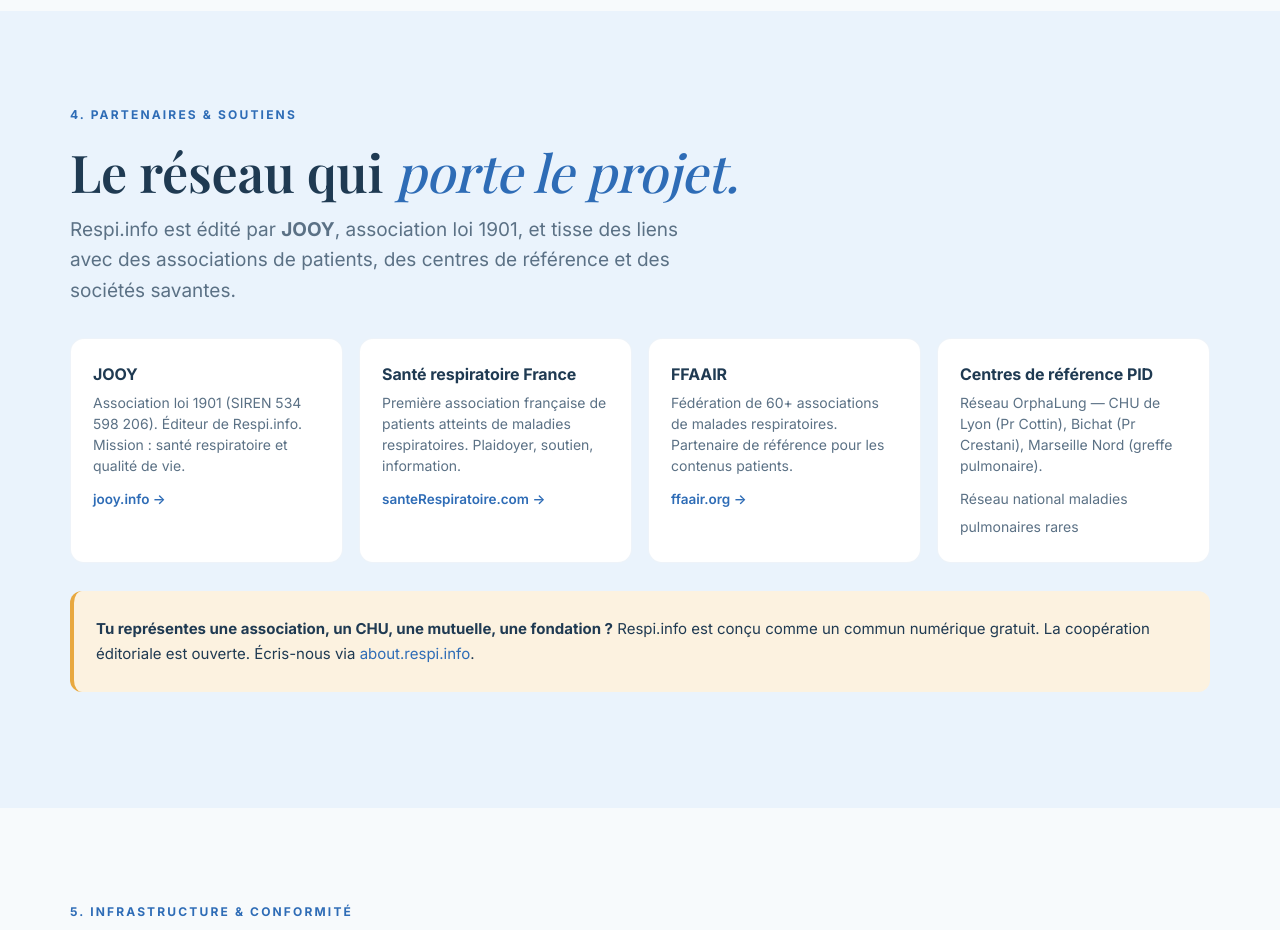
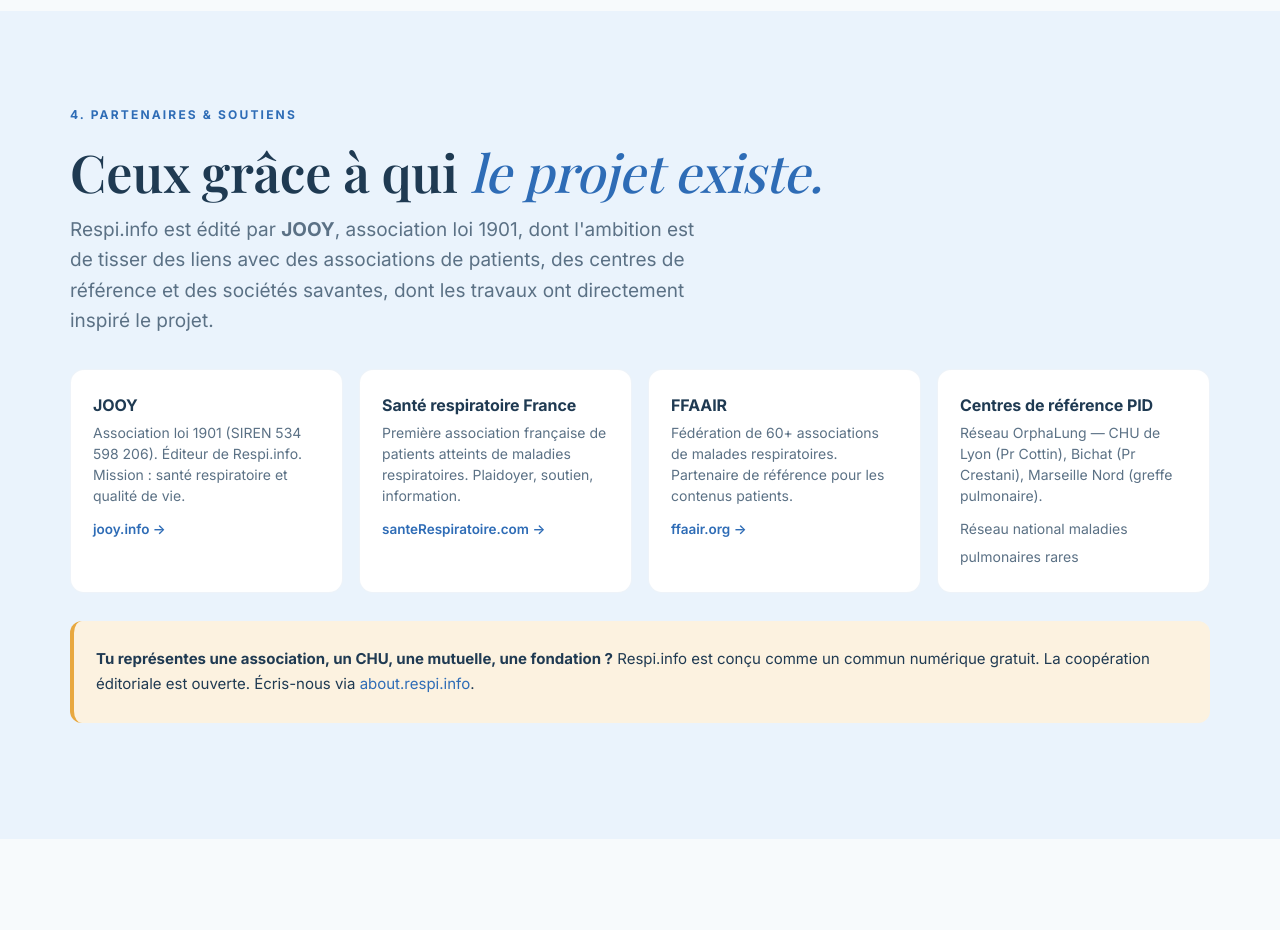
Before and after one commit to daffourd/respi-fr-site, a plain HTML site: page partenaires-sources.html in a window 1280 px wide. Shown: the part 2480-3410 px from the top of the page. Drawn offline with nearby package versions, Linux system fonts and the light colour scheme; a web font is replaced by a local one.

Commit message:
copy: section partenaires "Ceux grace a qui le projet existe"

```diff
--- a/partenaires-sources.html
+++ b/partenaires-sources.html
@@ -180,10 +180,11 @@
 <section class="section section--soft">
   <div class="section-inner">
     <span class="eyebrow">4. Partenaires &amp; soutiens</span>
-    <h2 class="h-serif">Le réseau qui <em>porte le projet.</em></h2>
+    <h2 class="h-serif">Ceux grâce à qui <em>le projet existe.</em></h2>
     <p class="lead" style="margin-top: 14px;">
-      Respi.info est édité par <strong>JOOY</strong>, association loi 1901, et tisse des liens avec
-      des associations de patients, des centres de référence et des sociétés savantes.
+      Respi.info est édité par <strong>JOOY</strong>, association loi 1901, dont l'ambition
+      est de tisser des liens avec des associations de patients, des centres de référence
+      et des sociétés savantes, dont les travaux ont directement inspiré le projet.
     </p>
 
     <div class="sources-grid">
```
